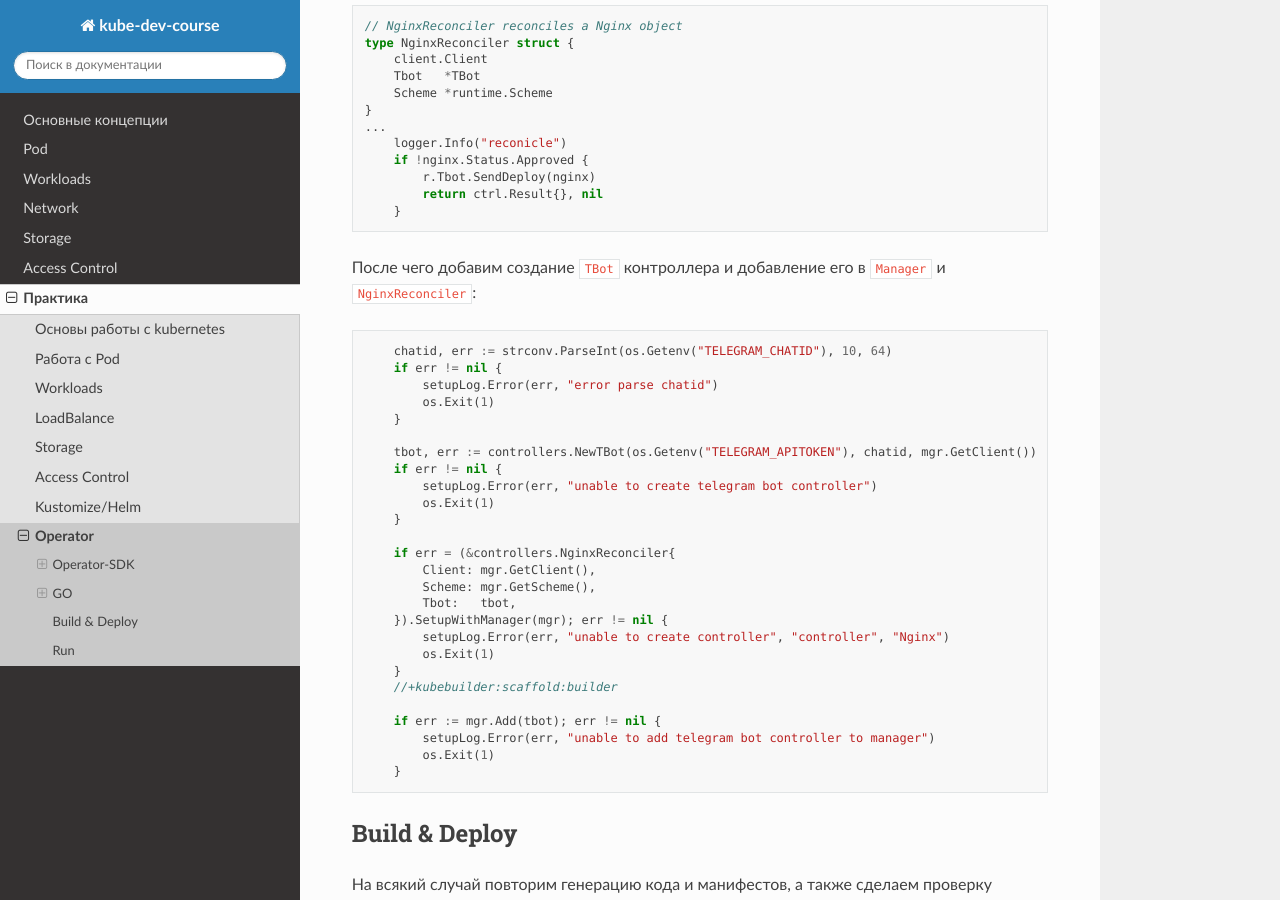
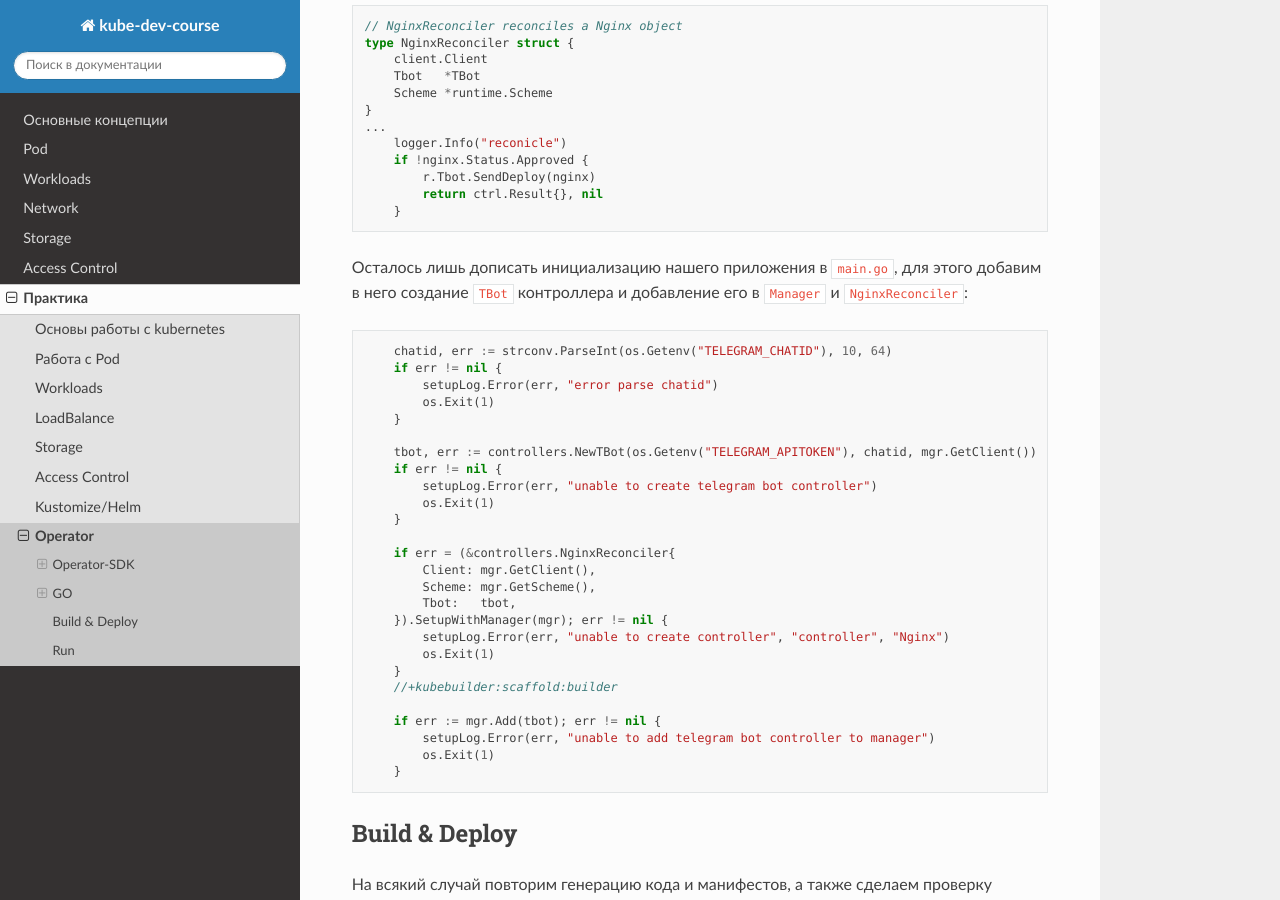
Before and after one commit to yudolevich/kube-dev-course, a Sphinx documentation site: the page built from docs/08_practice_operator.md, in a window 1280 px wide and 900 px high, scrolled down 7829 px. Built offline with Sphinx 7.4.7 and the Read the Docs theme 2.0.0, drawn with Linux system fonts in a browser that asks for light colours; some of the changed text lies outside the part shown.

Commit message:
fix operator and helm practice

````diff
--- a/docs/08_practice_operator.md
+++ b/docs/08_practice_operator.md
@@ -392,7 +392,8 @@ type NginxReconciler struct {
     }
 ```
 
-После чего добавим создание `TBot` контроллера и добавление его в `Manager` и `NginxReconciler`:
+Осталось лишь дописать инициализацию нашего приложения в `main.go`, для этого
+добавим в него создание `TBot` контроллера и добавление его в `Manager` и `NginxReconciler`:
 ```go
     chatid, err := strconv.ParseInt(os.Getenv("TELEGRAM_CHATID"), 10, 64)
     if err != nil {
````
Also changed, not shown: other parts of docs/08_practice_operator.md (+1 -1 lines), docs/07_practice_helm.md (+4 -0 lines), 1 other file.
